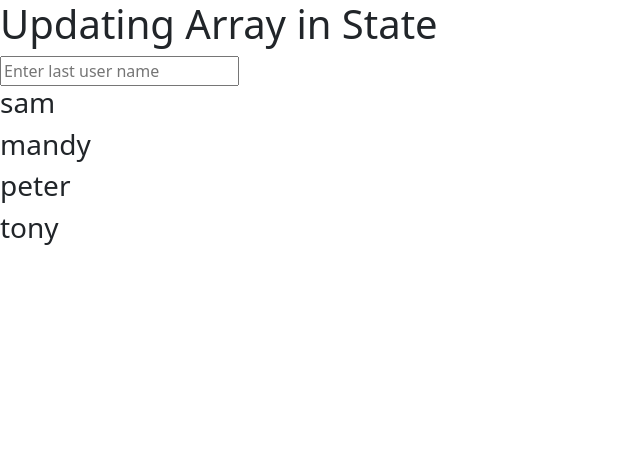
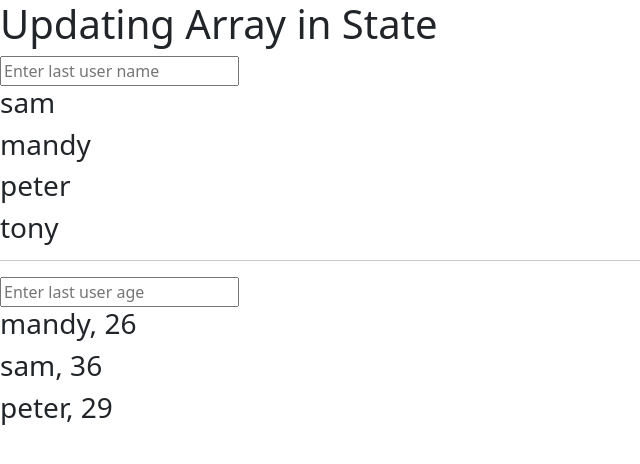
Before and after one commit to PawanDev52/React-19, a React (Vite) app: page / in a window 1280 px wide. Shown: the top 464 px of the page, without its empty margins (0-640 px from the left). Built offline with nearby package versions, Linux system fonts and the light colour scheme.

Commit message:
update array in state

```diff
--- a/src/App.jsx
+++ b/src/App.jsx
@@ -1277,12 +1277,31 @@ function App() {
     setData([...data]);
   };
 
+  const [details, setDetails] = useState([
+    { name: "mandy", age: "26" },
+    { name: "sam", age: "36" },
+    { name: "peter", age: "29" },
+  ]);
+  const handleAge = (age) => {
+    details[details.length - 1].age = age;
+    setDetails([...details]);
+  };
+
   return (
     <div>
       <h1>Updating Array in State</h1>
       <input type="text" onChange={(e) => handleName(e.target.value)} placeholder="Enter last user name" />
+
       {data.map((item, index) => (
         <h3 key={index}>{item}</h3>
+      ))}
+      <hr />
+
+      <input type="text" onChange={(e) => handleAge(e.target.value)} placeholder="Enter last user age" />
+      {details.map((item, index) => (
+        <h3 key={index}>
+          {item.name}, {item.age}
+        </h3>
       ))}
     </div>
   );
```
